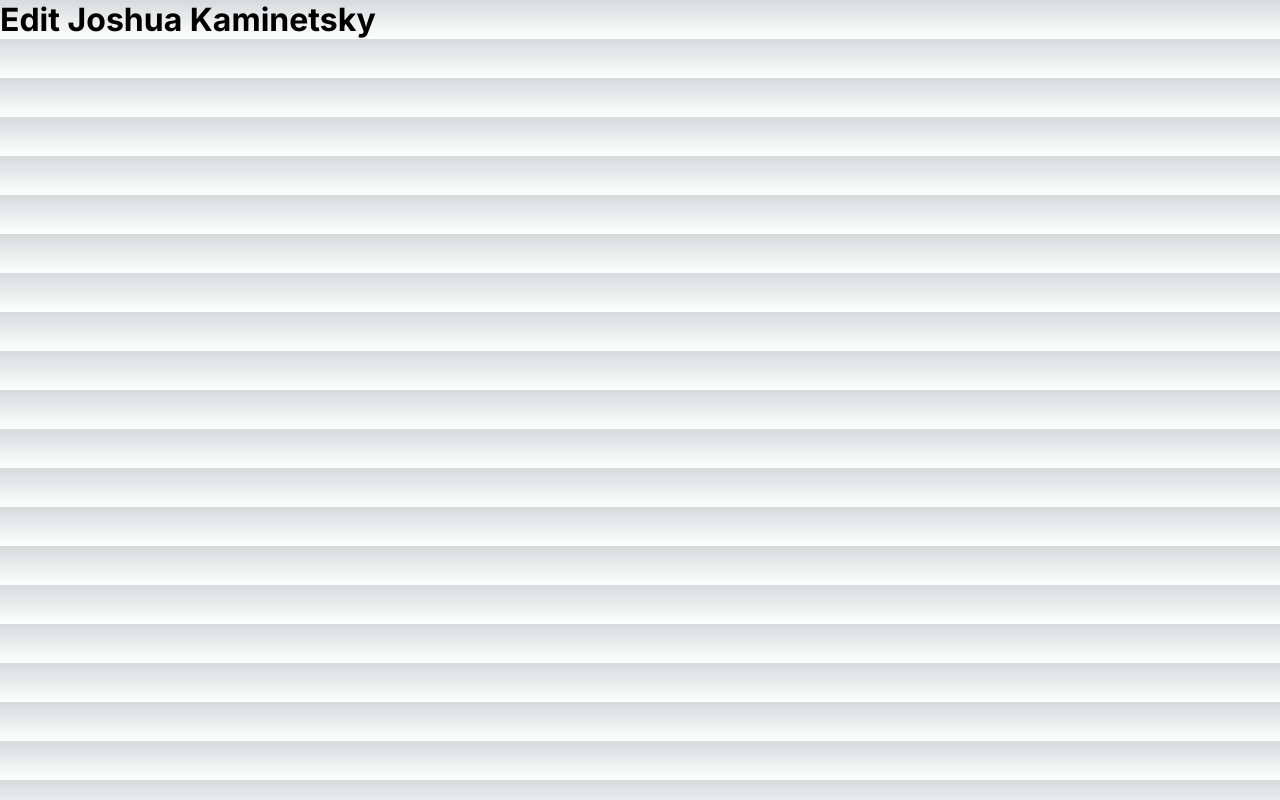
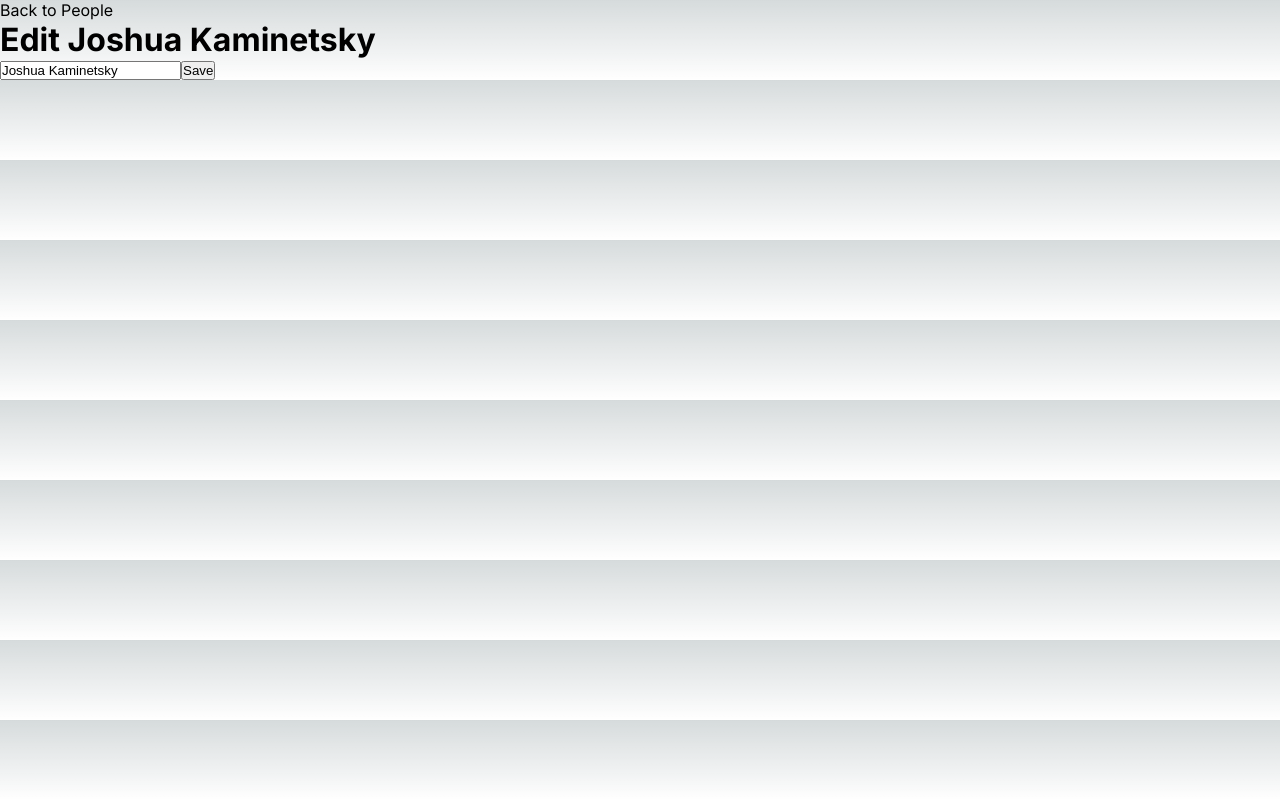
Before and after one commit to ethersage/paylocity-coding-challenge, a Next.js app: page /edit/0 in a window 1280 px wide. Built offline with nearby package versions, Linux system fonts and the light colour scheme.

Commit message:
people api route

```diff
--- a/src/app/edit/[id]/page.tsx
+++ b/src/app/edit/[id]/page.tsx
@@ -1,17 +1,46 @@
 "use client";
 
-import { usePathname, useRouter, useSearchParams } from "next/navigation";
+import { FormEvent, useState } from "react";
+import Link from "next/link";
 import peopleData from "@/mock-data";
+import { useRouter } from "next/navigation";
 
 export default function page({ params }: { params: { id: string } }) {
+  const router = useRouter();
   /**
    * Replace this with API data fetching
    */
-
   // TODO: handle non-number params
   // TODO: handle 404 when person not found
   const person = peopleData.find((p) => p.id === Number(params.id));
-  console.log(person);
 
-  return <h1>Edit {person?.name}</h1>;
+  const [name, setName] = useState(person?.name || "");
+
+  function onSubmit(e: FormEvent<HTMLFormElement>) {
+    console.log("onsubmit");
+    e.preventDefault();
+
+    if (person) {
+      person.name = name;
+    }
+
+    router.push("/");
+  }
+
+  function onChange(e: FormEvent<HTMLInputElement>) {
+    setName(e.currentTarget.value);
+
+    // replace with API call
+  }
+
+  return (
+    <>
+      <Link href="/">Back to People</Link>
+      <h1>Edit {person?.name}</h1>
+      <form onSubmit={onSubmit}>
+        <input type="text" value={name} onChange={onChange} />
+        <button type="submit">Save</button>
+      </form>
+    </>
+  );
 }
--- /dev/null
+++ b/src/pages/api/people.ts
@@ -0,0 +1,8 @@
+// pages/api/people/index.js
+
+import peopleData from "@/mock-data";
+import { NextApiRequest, NextApiResponse } from "next";
+
+export default function handler(req: NextApiRequest, res: NextApiResponse) {
+  res.status(200).json(peopleData);
+}
```
